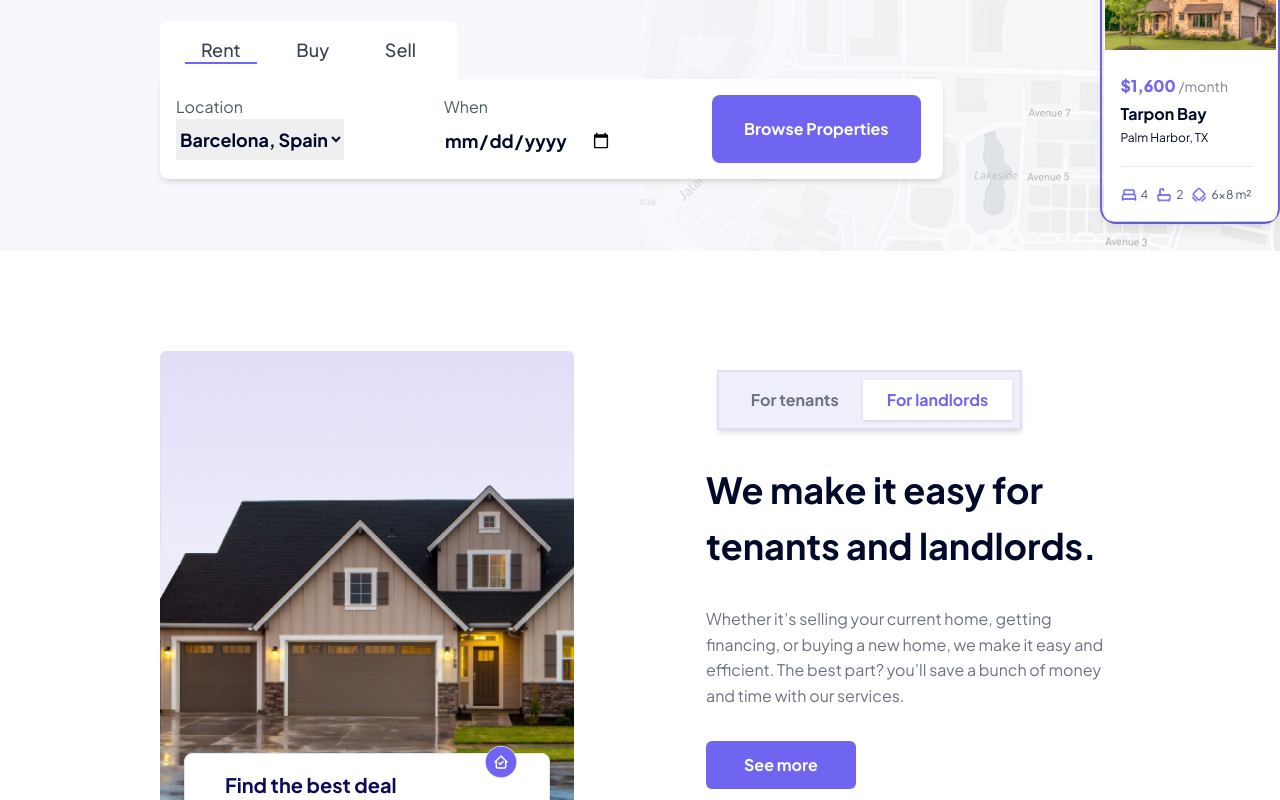
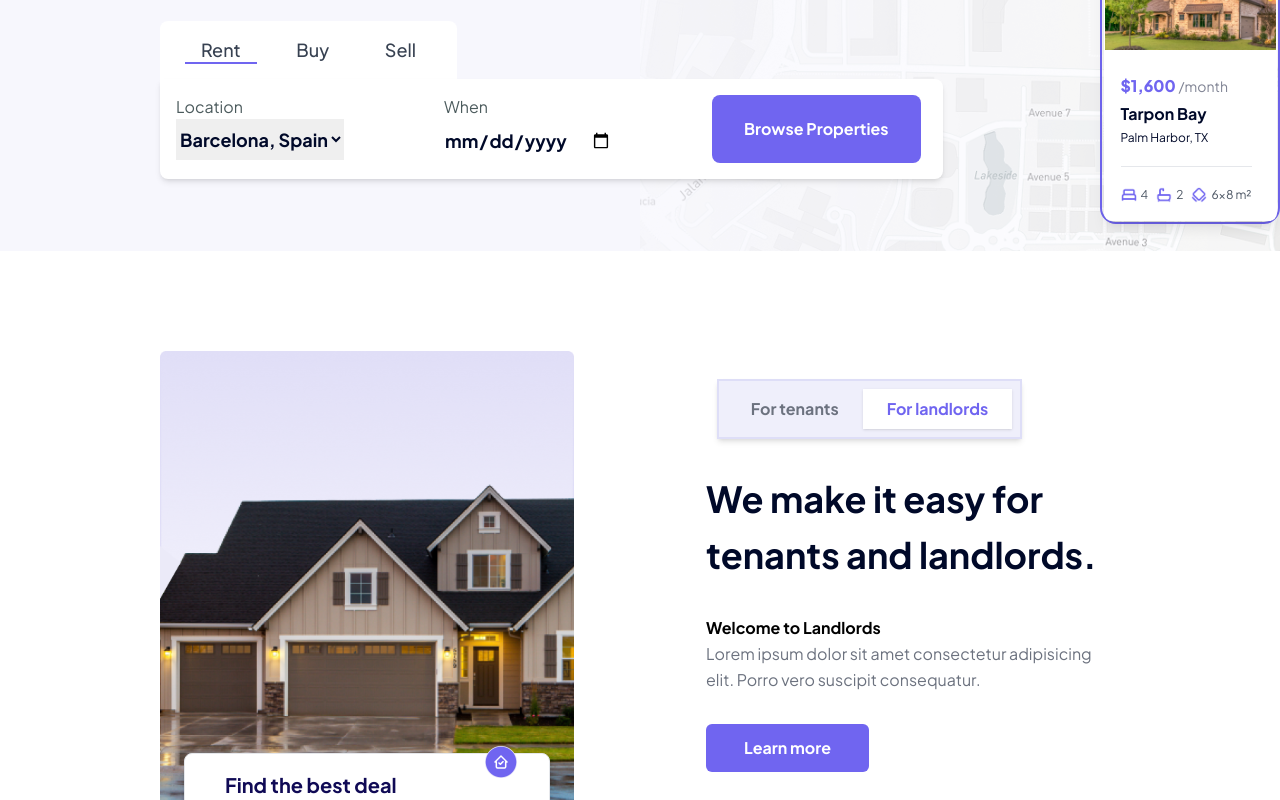
Before and after one commit to Rah214/Estate-website, a Next.js app: page / in a window 1280 px wide. Both pictures are taken after a click on the button "For landlords". Shown: the part 616-1416 px from the top of the page. Built offline with nearby package versions, Linux system fonts and the light colour scheme.

Commit message:
Enhance Landlords component with dynamic content and button text based on active tab for improved user engagement

```diff
--- a/src/components/Landlords.jsx
+++ b/src/components/Landlords.jsx
@@ -71,16 +71,32 @@ const Landlords = () => {
 
                     {/* Description */}
                     <div className='w-full'>
-                        <p className='text-[#6C727F] text-center md:text-left lg:leading-[25.6px] font-normal'>
+
+                      {activeTab === "tenants" ? ( <p className='text-[#6C727F] text-center md:text-left lg:leading-[25.6px] font-normal'>
+
                             Whether it’s selling your current home, getting financing, or buying a new home, we make it easy and efficient. The best part? you’ll save a bunch of money and time with our services.
                         </p>
+                      ):(
+
+                        <p className='text-[#6C727F] text-center md:text-left lg:leading-[25.6px] font-normal'> <span className='text-black font-bold'> Welcome to Landlords</span> <br/>
+                            Lorem ipsum dolor sit amet consectetur adipisicing elit. Porro vero suscipit consequatur.
+                        </p>
+                      )}
                     </div>
+
 
                     {/* Button */}
                     <div className='text-center md:text-left w-full'>
+                    {activeTab==="tenants" ? (
                         <button className="bg-[#7065F0] w-full md:w-auto text-white text-[14px] lg:text-[16px] font-bold px-6 py-3 lg:px-[38px] lg:py-[12px] rounded-md hover:bg-purple-600 transition">
                             See more
                         </button>
+                        ):(
+                             <button className="bg-[#7065F0] w-full md:w-auto text-white text-[14px] lg:text-[16px] font-bold px-6 py-3 lg:px-[38px] lg:py-[12px] rounded-md hover:bg-purple-600 transition">
+                            Learn more
+                        </button>
+
+                    )}
                     </div>
                 </div>
             </section>
```
